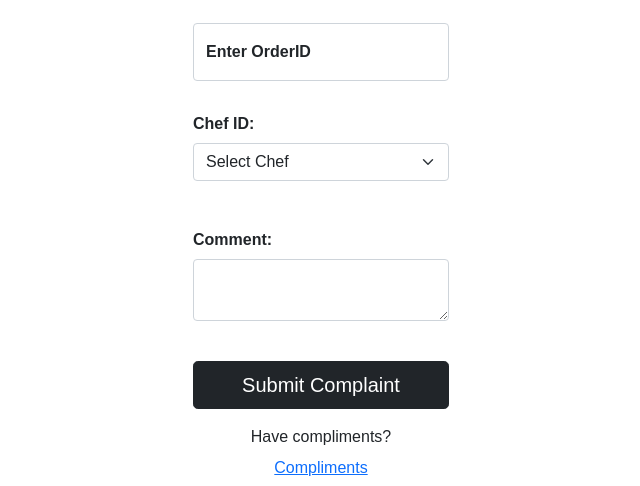
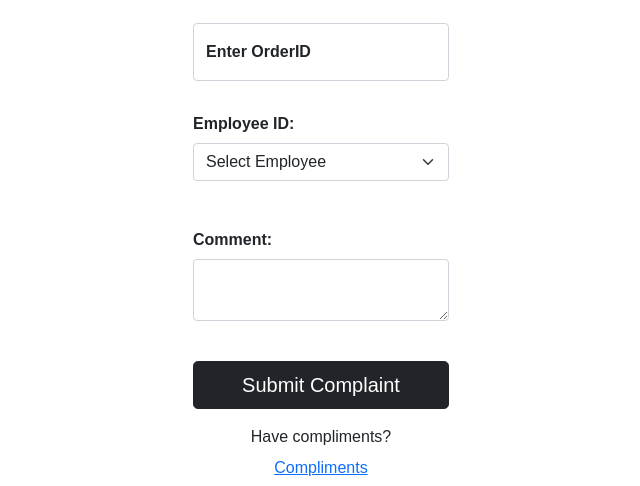
Before and after one commit to azhu000/Joe-s-Grab-and-Go, a Flask app: template templates/complaints.html in a window 1280 px wide. Shown: the part 360-846 px from the top of the page, without its empty margins (319-959 px from the left). Run offline with Flask 2, Linux system fonts and the light colour scheme; the template is opened without the code that fills it, so the values that code supplies are empty; parts of the project's set-up code (start-up, migrations or seed data) failed here and were passed over; some libraries are stand-ins or nearby versions.

Commit message:
changed form name in complaint/compliment

```diff
--- a/templates/complaints.html
+++ b/templates/complaints.html
@@ -213,10 +213,10 @@ section {
             </div>
             <br>
             <div class="mb-3">
-                <label for="chef" class="col-form-label"><b>Chef ID:</b></label>
+                <label for="chef" class="col-form-label"><b>Employee ID:</b></label>
                 <div class="dropdown">
                     <select type='complainee' class="form-select" name='complainee'aria-label="Default select example">
-                    <option selected>Select Chef</option>
+                    <option selected>Select Employee</option>
                     <option value="2">2</option>
                     <option value="3">3</option>
                     <option value="4">4</option>
--- a/templates/compliments.html
+++ b/templates/compliments.html
@@ -210,10 +210,10 @@
             </div>
             <br>
             <div class="mb-3">
-                <label for="chef" class="col-form-label"><b>Chef ID:</b></label>
+                <label for="chef" class="col-form-label"><b>Employee ID:</b></label>
                 <div class="dropdown">
                   <select class="form-select" aria-label="Default select example">
-                    <option selected>Select Chef</option>
+                    <option selected>Select Employee</option>
                     <option value="2">2</option>
                     <option value="3">3</option>
                     <option value="4">4</option>
```
